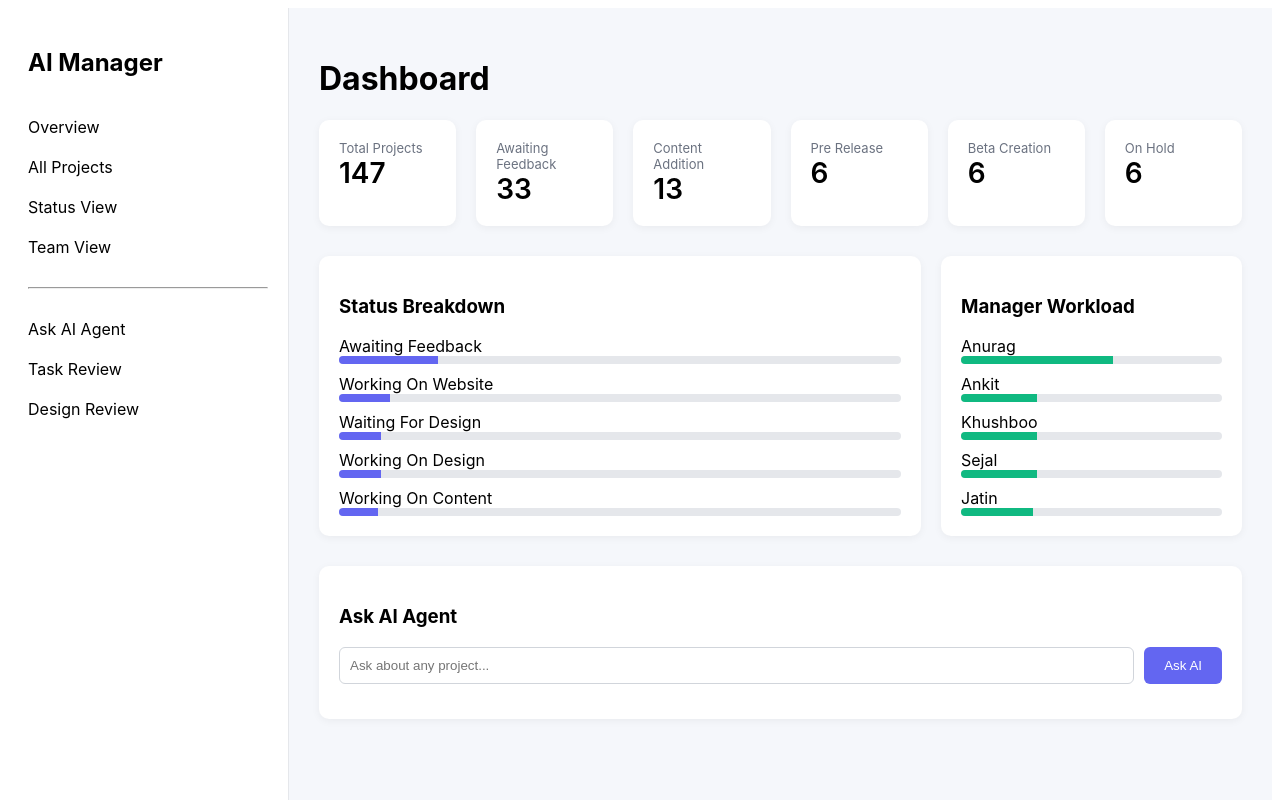
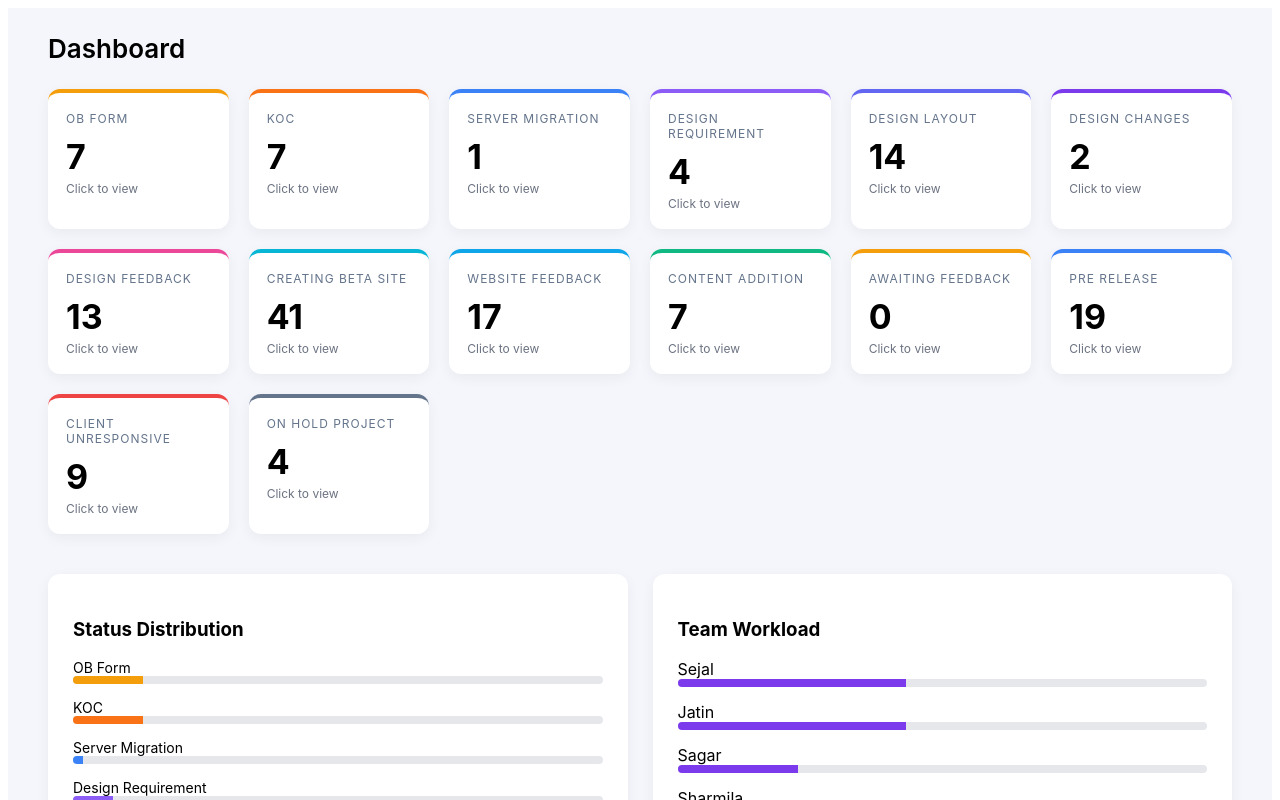
Before and after one commit to Anuragcoder23/ai-project-manager, a Next.js app: page / in a window 1280 px wide. Shown: the top 800 px of the page. Built offline with nearby package versions, Linux system fonts and the light colour scheme.

Commit message:
Update index.js

```diff
--- a/pages/index.js
+++ b/pages/index.js
@@ -1,6 +1,7 @@
-import { useState } from "react";
+import { useState } from "react"
+import { motion } from "framer-motion"
 
-export default function Dashboard() {
+export default function Dashboard(){
 
 const [question,setQuestion] = useState("")
 const [answer,setAnswer] = useState("")
@@ -18,85 +19,94 @@ setAnswer(data.answer)
 
 }
 
-return (
+const cards = [
+{title:"OB Form",value:7,color:"#f59e0b"},
+{title:"KOC",value:7,color:"#f97316"},
+{title:"Server Migration",value:1,color:"#3b82f6"},
+{title:"Design Requirement",value:4,color:"#8b5cf6"},
+{title:"Design Layout",value:14,color:"#6366f1"},
+{title:"Design Changes",value:2,color:"#7c3aed"},
+{title:"Design Feedback",value:13,color:"#ec4899"},
+{title:"Creating Beta Site",value:41,color:"#06b6d4"},
+{title:"Website Feedback",value:17,color:"#0ea5e9"},
+{title:"Content Addition",value:7,color:"#10b981"},
+{title:"Awaiting Feedback",value:0,color:"#f59e0b"},
+{title:"Pre Release",value:19,color:"#3b82f6"},
+{title:"Client Unresponsive",value:9,color:"#ef4444"},
+{title:"On Hold Project",value:4,color:"#64748b"}
+]
+
+return(
 
 <div style={{
-display:"flex",
-fontFamily:"Inter, sans-serif",
-background:"#f5f7fb",
-minHeight:"100vh"
+background:"#f4f6fb",
+minHeight:"100vh",
+fontFamily:"Inter"
 }}>
 
-{/* SIDEBAR */}
+{/* HEADER */}
 
 <div style={{
-width:"240px",
-background:"white",
-borderRight:"1px solid #e5e7eb",
-padding:"20px"
+padding:"25px 40px",
+fontSize:"26px",
+fontWeight:"600"
 }}>
-
-<h2 style={{marginBottom:"30px"}}>AI Manager</h2>
-
-<div style={{lineHeight:"40px"}}>
-
-<div>Overview</div>
-<div>All Projects</div>
-<div>Status View</div>
-<div>Team View</div>
-
-<hr style={{margin:"20px 0"}}/>
-
-<div>Ask AI Agent</div>
-<div>Task Review</div>
-<div>Design Review</div>
-
-</div>
-
+Dashboard
 </div>
 
 
-{/* MAIN AREA */}
-
-<div style={{flex:1,padding:"30px"}}>
-
-<h1>Dashboard</h1>
-
-
-{/* METRIC CARDS */}
+{/* STATUS CARDS */}
 
 <div style={{
 display:"grid",
 gridTemplateColumns:"repeat(6,1fr)",
 gap:"20px",
-marginTop:"20px"
+padding:"0 40px"
 }}>
 
-{[
-{title:"Total Projects",value:147},
-{title:"Awaiting Feedback",value:33},
-{title:"Content Addition",value:13},
-{title:"Pre Release",value:6},
-{title:"Beta Creation",value:6},
-{title:"On Hold",value:6}
-].map((card,i)=>(
+{cards.map((card,i)=>(
 
-<div key={i} style={{
+<motion.div
+key={i}
+whileHover={{scale:1.05}}
+initial={{opacity:0,y:20}}
+animate={{opacity:1,y:0}}
+transition={{delay:i*0.05}}
+style={{
 background:"white",
-padding:"20px",
-borderRadius:"10px",
-boxShadow:"0 2px 8px rgba(0,0,0,0.05)"
+borderRadius:"12px",
+padding:"18px",
+boxShadow:"0 4px 14px rgba(0,0,0,0.05)",
+borderTop:`4px solid ${card.color}`,
+cursor:"pointer"
+}}
+>
+
+<div style={{
+fontSize:"12px",
+letterSpacing:"1px",
+color:"#64748b"
 }}>
-
-<div style={{fontSize:"13px",color:"#6b7280"}}>
-{card.title}
+{card.title.toUpperCase()}
 </div>
 
-<div style={{fontSize:"28px",fontWeight:"600"}}>
+<div style={{
+fontSize:"34px",
+fontWeight:"700",
+marginTop:"10px"
+}}>
 {card.value}
 </div>
 
+<div style={{
+fontSize:"12px",
+marginTop:"4px",
+color:"#6b7280"
+}}>
+Click to view
 </div>
+
+</motion.div>
 
 ))}
 
@@ -104,38 +114,38 @@ boxShadow:"0 2px 8px rgba(0,0,0,0.05)"
 
 
 
-{/* STATUS + WORKLOAD */}
+{/* CHART SECTION */}
 
 <div style={{
 display:"grid",
-gridTemplateColumns:"2fr 1fr",
-gap:"20px",
-marginTop:"30px"
+gridTemplateColumns:"1fr 1fr",
+gap:"25px",
+padding:"40px"
 }}>
 
 
-{/* STATUS BREAKDOWN */}
+{/* STATUS DISTRIBUTION */}
 
 <div style={{
 background:"white",
-padding:"20px",
-borderRadius:"10px",
-boxShadow:"0 2px 8px rgba(0,0,0,0.05)"
+borderRadius:"12px",
+padding:"25px",
+boxShadow:"0 4px 14px rgba(0,0,0,0.05)"
 }}>
 
-<h3>Status Breakdown</h3>
+<h3>Status Distribution</h3>
 
-{[
-["Awaiting Feedback",33],
-["Working On Website",17],
-["Waiting For Design",14],
-["Working On Design",14],
-["Working On Content",13],
-].map((item,i)=>(
+{cards.slice(0,6).map((item,i)=>{
 
-<div key={i} style={{marginTop:"10px"}}>
+const width = item.value * 10
 
-<div>{item[0]}</div>
+return(
+
+<div key={i} style={{marginTop:"15px"}}>
+
+<div style={{fontSize:"14px"}}>
+{item.title}
+</div>
 
 <div style={{
 height:"8px",
@@ -144,44 +154,53 @@ borderRadius:"10px",
 overflow:"hidden"
 }}>
 
-<div style={{
-width:`${item[1]*3}px`,
+<motion.div
+initial={{width:0}}
+animate={{width}}
+transition={{duration:0.8}}
+style={{
 height:"8px",
-background:"#6366f1"
-}}/>
+background:item.color
+}}
+/>
 
 </div>
 
 </div>
 
-))}
+)
+
+})}
 
 </div>
 
 
 
-{/* MANAGER WORKLOAD */}
+{/* TEAM WORKLOAD */}
 
 <div style={{
 background:"white",
-padding:"20px",
-borderRadius:"10px",
-boxShadow:"0 2px 8px rgba(0,0,0,0.05)"
+borderRadius:"12px",
+padding:"25px",
+boxShadow:"0 4px 14px rgba(0,0,0,0.05)"
 }}>
 
-<h3>Manager Workload</h3>
+<h3>Team Workload</h3>
 
 {[
-["Anurag",38],
-["Ankit",19],
-["Khushboo",19],
-["Sejal",19],
-["Jatin",18]
-].map((item,i)=>(
+{name:"Sejal",value:19},
+{name:"Jatin",value:19},
+{name:"Sagar",value:10},
+{name:"Sharmila",value:8}
+].map((m,i)=>{
 
-<div key={i} style={{marginTop:"10px"}}>
+const width = m.value * 12
 
-<div>{item[0]}</div>
+return(
+
+<div key={i} style={{marginTop:"15px"}}>
+
+<div>{m.name}</div>
 
 <div style={{
 height:"8px",
@@ -190,32 +209,39 @@ borderRadius:"10px",
 overflow:"hidden"
 }}>
 
-<div style={{
-width:`${item[1]*4}px`,
+<motion.div
+initial={{width:0}}
+animate={{width}}
+transition={{duration:0.8}}
+style={{
 height:"8px",
-background:"#10b981"
-}}/>
+background:"#7c3aed"
+}}
+/>
 
 </div>
 
 </div>
 
-))}
+)
+
+})}
 
 </div>
+
 
 </div>
 
 
 
-{/* AI AGENT */}
+{/* AI SECTION */}
 
 <div style={{
-marginTop:"30px",
+margin:"0 40px 40px",
 background:"white",
-padding:"20px",
-borderRadius:"10px",
-boxShadow:"0 2px 8px rgba(0,0,0,0.05)"
+borderRadius:"12px",
+padding:"25px",
+boxShadow:"0 4px 14px rgba(0,0,0,0.05)"
 }}>
 
 <h3>Ask AI Agent</h3>
@@ -225,7 +251,7 @@ boxShadow:"0 2px 8px rgba(0,0,0,0.05)"
 <input
 value={question}
 onChange={(e)=>setQuestion(e.target.value)}
-placeholder="Ask about any project..."
+placeholder="Ask about project..."
 style={{
 flex:1,
 padding:"10px",
@@ -240,7 +266,7 @@ style={{
 background:"#6366f1",
 color:"white",
 border:"none",
-padding:"10px 20px",
+padding:"10px 18px",
 borderRadius:"6px",
 cursor:"pointer"
 }}
@@ -259,8 +285,6 @@ Ask AI
 
 </div>
 
-</div>
-
 )
 
 }
```
